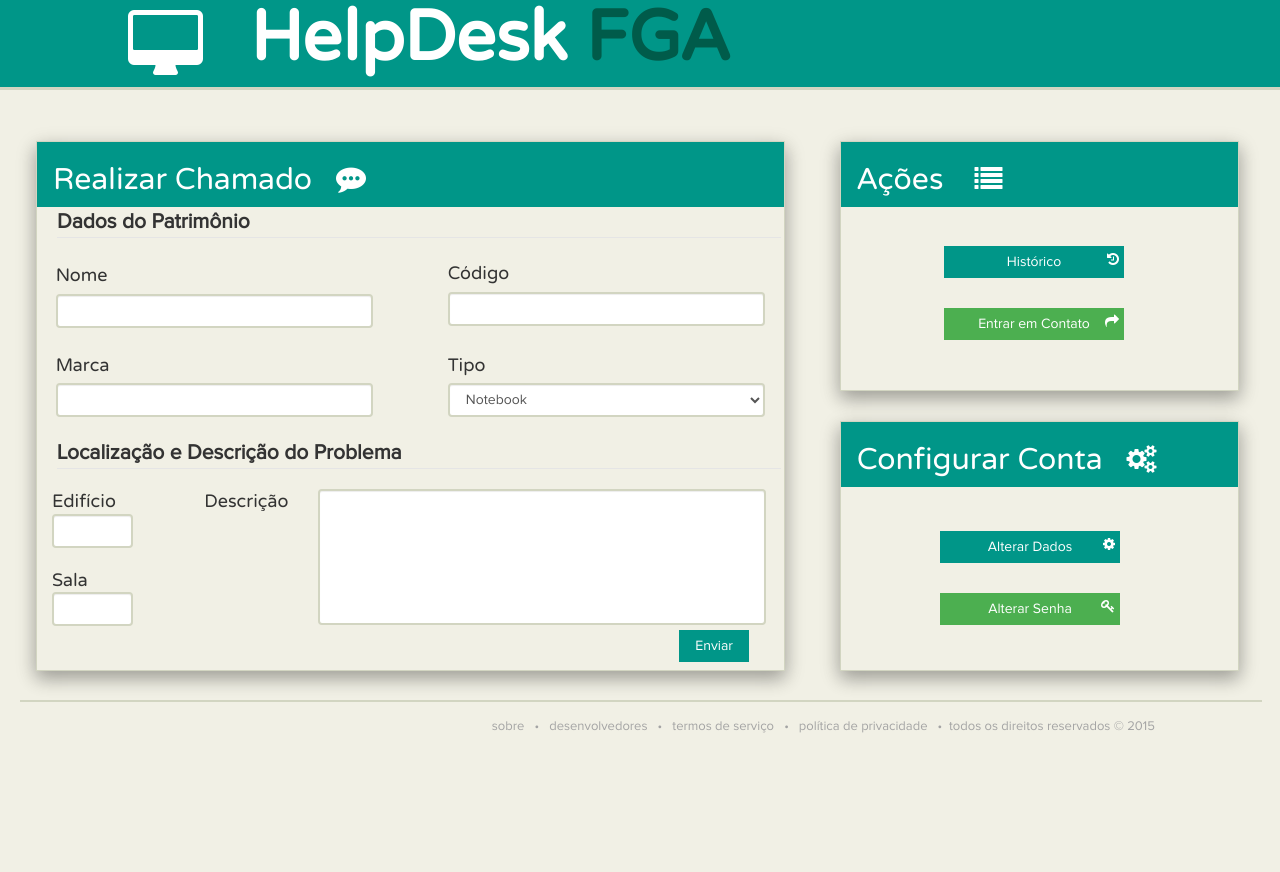
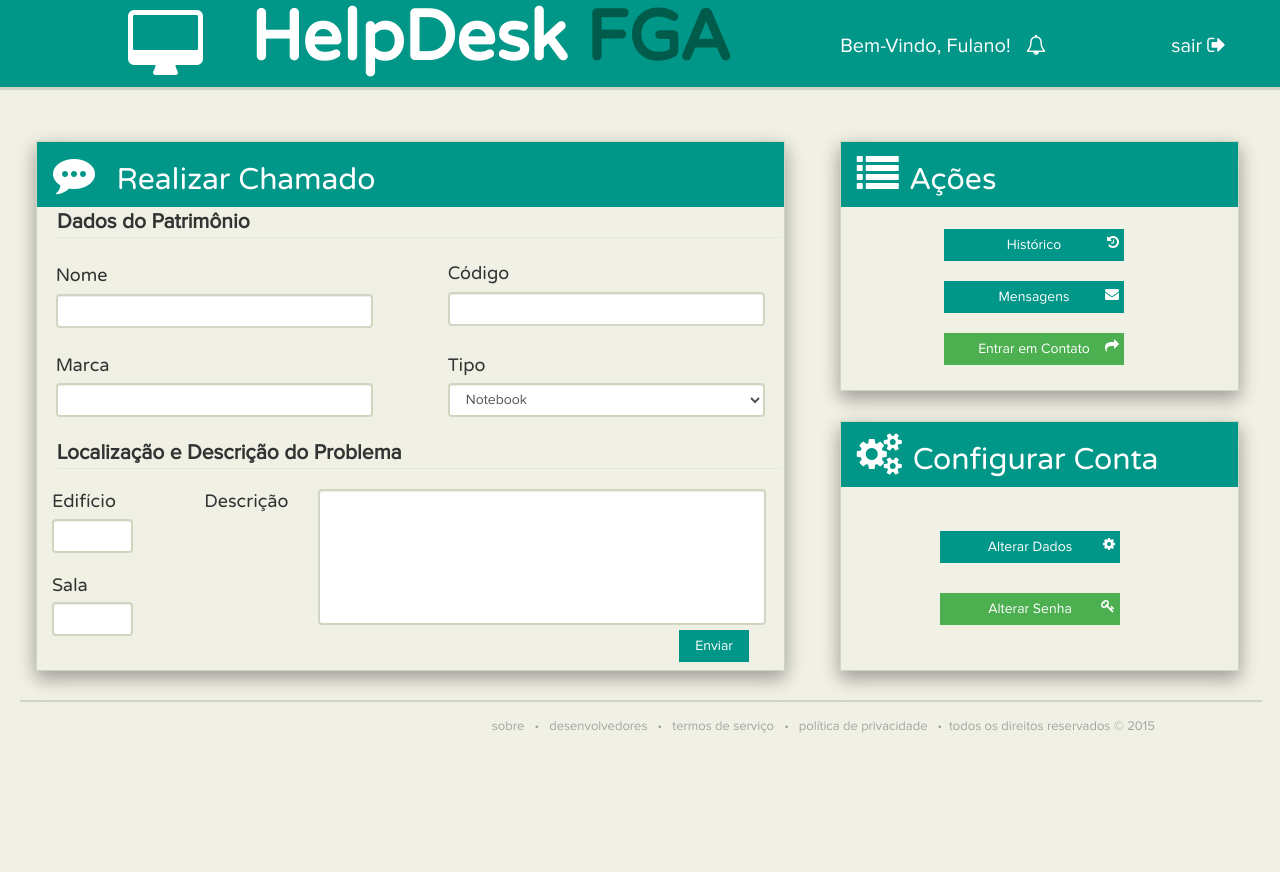
Before and after one commit to lucascouto/HelpDeskFGA, a PHP site: page /view/home.html in a window 1280 px wide. Run offline with PHP 8.4, Linux system fonts and the light colour scheme.

Commit message:
Adicionando Features na View
Pequenas alterações no código atual e adição de novas features como:
adição de uma área para mensagens, adição de um botão para logout e um
ícone para notificações

```diff
--- a/index.html
+++ b/index.html
@@ -20,8 +20,8 @@
     </head>
     <body>
         <header class="w3-teal">
-            <span class="fa fa-desktop fa-5x computerIcon" style="font-size:130px"></span>
-            <h1>HelpDesk <span id="fgaName">FGA</span></h1>
+            <span class="fa fa-desktop fa-5x icone-computador" style="font-size:130px"></span>
+            <h1>HelpDesk <span id="fga-logo">FGA</span></h1>
         </header>
         <div class="loginCard w3-card-24" id="cardLogin">
                 <div class="w3-container w3-teal w3-padding-4">
--- a/view/CSS/layout_geral.css
+++ b/view/CSS/layout_geral.css
@@ -16,6 +16,12 @@ body{
 	font-family: varela;
 	font-weight: 100;
 }
+
+a, a:hover, a:visited{
+    text-decoration: none;
+    color: #fff;
+}
+
 
 /**********FONTES*************/
 @font-face{
--- a/view/CSS/layout_home.css
+++ b/view/CSS/layout_home.css
@@ -1,5 +1,5 @@
 body{
-    min-width: 1080px;
+    min-width: 1160px;
 }
 
 #card-chamado{
@@ -32,7 +32,9 @@ body{
 }
 
 .icones{
-    margin-left: 24px;
+    float: left;
+    margin-right: 3%;
+    margin-top: 10px;
 }
 
 .btnConfigConta{
@@ -55,13 +57,19 @@ body{
 .btnAcoes{
     width: 30%;
     position: absolute;
-    top: 42%;
+    top: 35%;
     left: 26%;
 }
 
 .iconsButtons{
     position: absolute;
     right: 5px;
+}
+
+.btnMensagens{
+    width: 180px;
+    margin-top: 20px;
+    margin-bottom: -10px;
 }
 
 /***** FORM DE CHAMADO - DADOS DO PATRIMONIO ***********/
@@ -127,7 +135,7 @@ body{
 
 .labelLocal{
     margin-left: 10%;
-    margin-bottom: 20px;
+    margin-bottom: 25px;
 }
 
 #chamadoDescricao{
@@ -146,12 +154,12 @@ body{
     width: 75%;
     margin-right: 3%;
     resize: none;
-    font-size: 12px;
+    font-size: 14px;
 }
 /*********************************************/
 
 /*** FORM CHAMADO - BOTAO ENVIAR *************/
-.btnEnviar{
+.botao-enviar-chamado{
     margin-left: 86%;
     margin-top: 1px;
 }
@@ -188,7 +196,7 @@ body{
 .cancelarMensagem{
     position: absolute;
     bottom: 32px;
-    left: 180px;
+    left: 45%;
 }
 /***********************************************/
 
@@ -256,6 +264,20 @@ body{
 .btnVoltar{
     position: absolute;
     top: 90%;
-    right: 2%;
+    left: 2%;
 }
 /**********************************************/
+
+/**************** MENSAGENS *******************/
+
+#caixa-mensagens{
+    display:none;
+}
+
+.botao-voltar-mensagens{
+    position: absolute;
+    top:490px;
+    left: 2%;
+}
+
+/**********************************************/
--- a/view/CSS/layout_index.css
+++ b/view/CSS/layout_index.css
@@ -6,7 +6,7 @@ header {
 	padding: 20px;
 }
 
-.computerIcon {
+.icone-computador {
 	float:left;
 	margin-left:5%;
 }
@@ -19,7 +19,7 @@ header h1 {
 	margin-top: 0;
 }
 
-#fgaName{
+#fga-logo{
 	color:#005B4A;
 	font-family: varela;
 }
--- a/view/CSS/layout_secundario.css
+++ b/view/CSS/layout_secundario.css
@@ -1,5 +1,3 @@
-
-
 /*********HEADER****************/
 header {
 	border-bottom: 3px solid #D2D5C1;
@@ -8,7 +6,7 @@ header {
 	padding: 0px;
 }
 
-.computerIcon {
+.icone-computador {
 	float:left;
 	margin-left:10%;
 	margin-top: 10px;
@@ -23,9 +21,21 @@ header h1 {
 	margin-top: 0;
 }
 
-#fgaName{
+#fga-logo{
 	color:#005B4A;
 	font-family: varela;
 }
 
+#titulo-bemvindo{
+    float: right;
+    font-size: 20px;
+    margin-top: -55px;
+    margin-right: 14%;
+}
+
+#sair-conta{
+    float:right;
+    margin-right: -48%;
+}
+
 /******************************/
--- a/view/home.html
+++ b/view/home.html
@@ -13,22 +13,27 @@
 
         <!-- Adicionando scripts JavaScript -->
         <script src="JavaScript/jquery-2.1.4.min.js"></script>
-        <script src="http://maxcdn.bootstrapcdn.com/bootstrap/3.3.5/js/bootstrap.min.js"></script>
         <script src="JavaScript/home_scripts.js"></script>
 
         <title>HelpDesk FGA &bull; Home</title>
     </head>
     <body>
         <header class="w3-teal">
-        <span class="fa fa-desktop fa-5x computerIcon">	</span>
-        <h1>HelpDesk <span id="fgaName">FGA</span></h1>
+            <span class="fa fa-desktop fa-5x icone-computador"></span>
+            <h1>HelpDesk <span id="fga-logo">FGA</span></h1>
+            <div id="titulo-bemvindo">
+                <span class="msg-bemvindo">Bem-Vindo, Fulano!</span>
+                &nbsp;&nbsp;<span class="fa fa-bell-o"></span>
+                <div id="sair-conta">
+                    <a href="../index.html">sair&nbsp;<span class="fa fa-sign-out"></span></a>
+                </div>
+            </div>
         </header>
 
-
-    <section id="mainBody" class="w3-container">
-   		<article class="w3-card-8 realizarChamado" id="card-chamado">
+        <section id="corpo-principal" class="w3-container">
+            <div class="w3-card-8" id="card-chamado">
                 <div class="w3-container w3-teal">
-            	<h2>Realizar Chamado<span class="fa fa-commenting icones"></span></h2>
+                    <span class="fa fa-commenting fa-3x icones"></span><h2>Realizar Chamado</h2>
                 </div>
                 <form method="post">
                     <fieldset>
@@ -65,18 +70,19 @@
                         </div>
                         <div id="chamadoDescricao">
                             <label class="labels labelDescricao">Descrição</label>
-                        <textarea class="form-control descricao inputChamado" rows="7"></textarea>
+                            <textarea class="form-control descricao inputChamado" rows="6"></textarea>
                         </div>
                     </fieldset>
-                <input type="submit" value="Enviar" class="w3-btn w3-teal w3-ripple btnEnviar">
+                    <input type="submit" value="Enviar" class="w3-btn w3-teal w3-ripple botao-enviar-chamado">
                 </form>
-        </article>
-        <article class="w3-card-8" id="card-acoes">
+            </div>
+            <div class="w3-card-8" id="card-acoes">
                 <div class="w3-container w3-teal">
-                    <h2 id="titleAcoes" style="float: left;">Ações</h2>&nbsp;&nbsp;<span class="fa fa-list icones fa-2x" id="iconeAcao" style="margin-top:22px;"></span>
+                    <span id="iconeAcao" class="fa fa-list fa-3x icones"></span><h2 id="titleAcoes">Ações</h2>
                 </div>
                 <div class="btnAcoes" id="btnAcoes">
                     <button class="w3-btn w3-teal w3-ripple btnAlterDados btnHistorico">Histórico<span class="fa fa-history iconsButtons"></span></button>
+                    <button class="w3-btn w3-teal w3-ripple btnMensagens">Mensagens<span class="fa fa-envelope iconsButtons"></span></button>
                     <button class="w3-btn w3-green w3-ripple btnAlterSenha btnContato">Entrar em Contato<span class="fa fa-mail-forward iconsButtons"></span></button>
                 </div>
 
@@ -94,13 +100,16 @@
                     </form>
                     <button class="w3-btn w3-green w3-ripple cancelarMensagem">Cancelar</button>
                 </div>
+                <div id="caixa-mensagens">
+                    <button class="w3-btn w3-teal botao-voltar-mensagens"><span class="fa fa-chevron-left"></span>&nbsp;&nbsp;Voltar</button>
+                </div>
                 <div id="card-historico">
-            	<button class="w3-btn w3-teal btnVoltar">Voltar<span class="fa fa-chevron-right"></span></button>
+                    <button class="w3-btn w3-teal btnVoltar"><span class="fa fa-chevron-left"></span>&nbsp;&nbsp;Voltar</button>
                 </div>
-        </article>
-        <article class="w3-card-8" id="card-config-conta">
+            </div>
+            <div class="w3-card-8" id="card-config-conta">
                 <div class="w3-container w3-teal">
-            	<h2 id="titleConfigConta" style="float:left;">Configurar Conta</h2><span id="iconConfigConta" class="fa fa-cogs icones fa-2x" style="margin-top:22px;"></span>
+                    <span id="iconConfigConta" class="fa fa-cogs fa-3x icones"></span><h2 id="titleConfigConta">Configurar Conta</h2>
                 </div>
                 <div class="btnConfigConta" id="btnConfigConta">
                     <button class="w3-btn w3-teal w3-ripple btnAlterDados" id="btnAlterDados">Alterar Dados<span class="fa fa-cog iconsButtons"></span></button>
@@ -138,7 +147,7 @@
                     </form>
                     <button class="w3-btn w3-green cancelAlterDados">Cancelar</button>
                 </div>
-        </article>
+            </div>
         </section>
         <footer id="rodape" style="margin-top:20px;">
             <span class="footerContent">sobre &nbsp; &bull; &nbsp; desenvolvedores &nbsp; &bull; &nbsp; termos de serviço &nbsp; &bull; &nbsp; política de privacidade &nbsp; &bull; &nbsp;todos os direitos reservados &copy; 2015</span>
```
Also changed, not shown: view/JavaScript/home_scripts.js (+36 -20 lines). Lines whose indentation alone changed are shown as unchanged.
